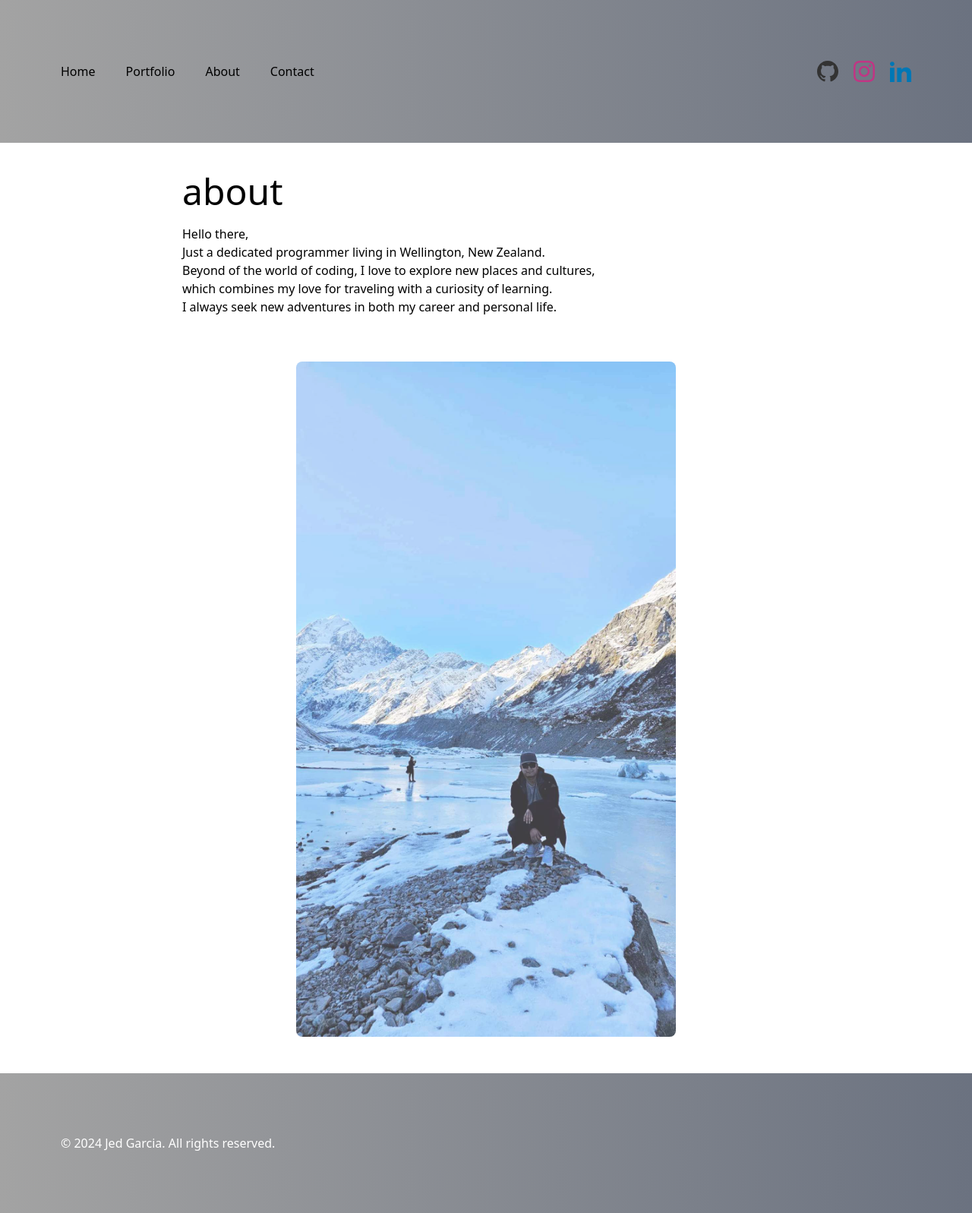
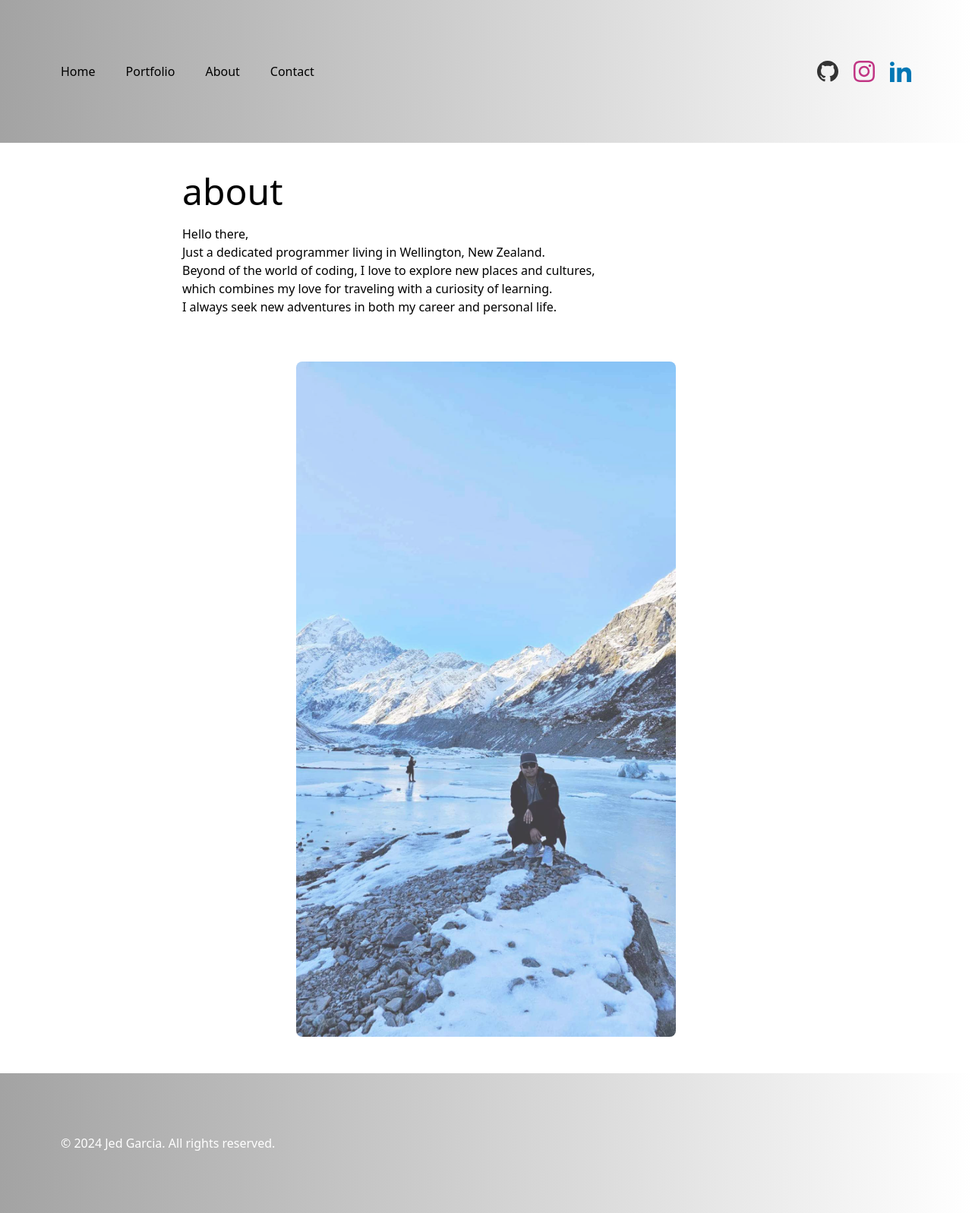
Before and after one commit to jedi24garcia/main-web-react, a React (Create React App) app: page /About in a window 1280 px wide. Shown: the whole page at 76% size. Built offline with nearby package versions, Linux system fonts and the light colour scheme.

Commit message:
changed bg

```diff
--- a/src/Footer.js
+++ b/src/Footer.js
@@ -2,7 +2,7 @@ import React from 'react';
 
 function FooterPage() {
     return (
-        <footer className="flex justify-between items-center p-20 bg-gradient-to-r from-neutral-400 to-gray-500">
+        <footer className="flex justify-between items-center p-20 bg-gradient-to-r from-neutral-400 to-black-500">
             <p className="text-base text-white">© 2024 Jed Garcia. All rights reserved.</p>
         </footer>
     );
--- a/src/main.js
+++ b/src/main.js
@@ -4,7 +4,7 @@ import { Link } from 'react-router-dom';
 function Home() {
   return (
     <>
-      <header className="flex justify-between items-center p-20 bg-gradient-to-r from-neutral-400 to-gray-500">
+      <header className="flex justify-between items-center p-20 bg-gradient-to-r from-neutral-400 to-black-500">
         <nav className='flex items-center space-x-10'>
           <ul className='flex space-x-10 font-serif'>
             <Link to="/HomePage" className="hover:scale-110">Home</Link>
```
